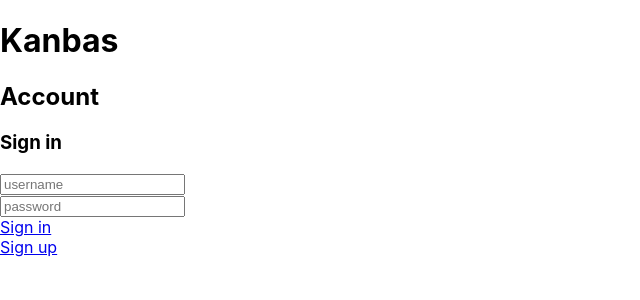
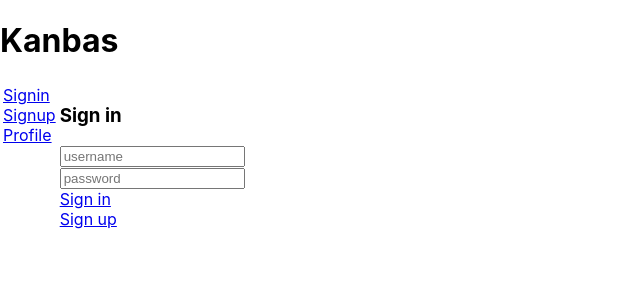
Before and after one commit to Tommytian993/coursework-cs4530, a React (Create React App) app: page /#/Kanbas/Account/Signin in a window 1280 px wide. Shown: the top 300 px of the page, without its empty margins (0-640 px from the left). Built offline with nearby package versions, Linux system fonts and the light colour scheme.

Commit message:
feat(account): add AccountNavigation and layout sidebar + routes

```diff
--- /dev/null
+++ b/src/Kanbas/Account/Navigation.tsx
@@ -0,0 +1,11 @@
+import { Link } from "react-router-dom";
+
+export default function AccountNavigation() {
+  return (
+    <div id="wd-account-navigation">
+      <Link to={`/Kanbas/Account/Signin`}> Signin </Link> <br />
+      <Link to={`/Kanbas/Account/Signup`}> Signup </Link> <br />
+      <Link to={`/Kanbas/Account/Profile`}> Profile </Link> <br />
+    </div>
+  );
+}
--- a/src/Kanbas/Account/index.tsx
+++ b/src/Kanbas/Account/index.tsx
@@ -1,18 +1,30 @@
 import { Routes, Route, Navigate } from "react-router";
+import AccountNavigation from "./Navigation";
+import Profile from "./Profile";
 import Signin from "./Signin";
-import Profile from "./Profile";
 import Signup from "./Signup";
 
 export default function Account() {
   return (
     <div id="wd-account-screen">
-      <h2>Account</h2>
-      <Routes>
-        <Route path="/" element={<Navigate to="/Kanbas/Account/Signin" />} />
-        <Route path="/Signin" element={<Signin />} />
-        <Route path="/Profile" element={<Profile />} />
-        <Route path="/Signup" element={<Signup />} />
-      </Routes>
+      <table>
+        <tr>
+          <td valign="top">
+            <AccountNavigation />
+          </td>
+          <td valign="top">
+            <Routes>
+              <Route
+                path="/"
+                element={<Navigate to="/Kanbas/Account/Signin" />}
+              />
+              <Route path="/Signin" element={<Signin />} />
+              <Route path="/Profile" element={<Profile />} />
+              <Route path="/Signup" element={<Signup />} />
+            </Routes>
+          </td>
+        </tr>
+      </table>
     </div>
   );
 }
```
